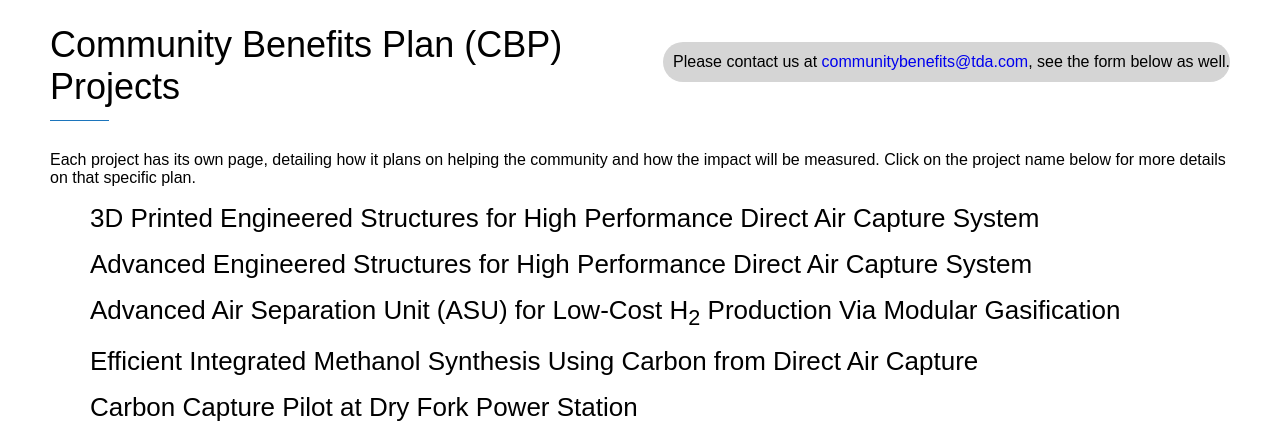
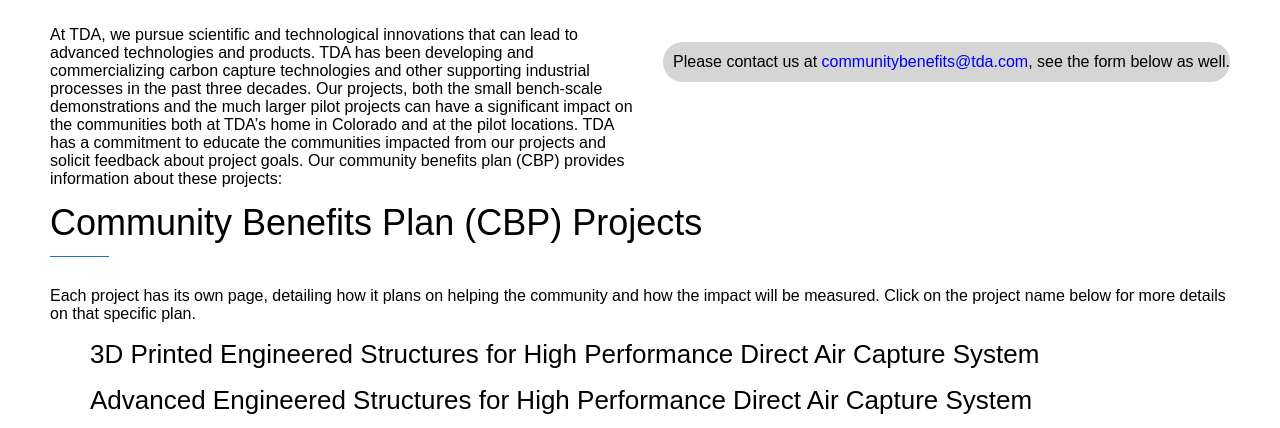
Before and after one commit to lbaron2/TDA-Website, a Flask app: page / in a window 1280 px wide. Shown: the part 100-528 px from the top of the page. Run offline with Flask 3, Linux system fonts and the light colour scheme.

Commit message:
adds intro paragraph

```diff
--- a/static/style.css
+++ b/static/style.css
@@ -518,9 +518,19 @@
   border-radius: 25px;
   line-height: 40px;
 }
-#contact-cbp-top-text{
+#top-items{
+  display: inline;
   position: relative;
   top:10px;
+  width: 80%;
+
+}
+#intro-para{
+  display: block;
+  width: 50%;
+}
+#contact-cbp{
+  display: block;
 }
 #form{
   background-color: #d5d5d5;
--- a/templates/community-benefits-projects.html
+++ b/templates/community-benefits-projects.html
@@ -2,8 +2,13 @@
 {% block mainContent%}
 {{ super() }}
 <div class="main-content">
-  <div id= "contact-cbp-top-text">
-    <p id = "contact-cbp-cont">Please contact us at <a id="contact-us-bar" href="mailto:communitybenefits@tda.com?">communitybenefits@tda.com</a>, see the form below as well.<p>
+  <div id ="top-items">
+    <div id= "contact-cbp">
+      <p id = "contact-cbp-cont">Please contact us at <a id="contact-us-bar" href="mailto:communitybenefits@tda.com?">communitybenefits@tda.com</a>, see the form below as well.<p>
+    </div>
+    <div id="intro-para">
+      <p>At TDA, we pursue scientific and technological innovations that can lead to advanced technologies and products. TDA has been developing and commercializing carbon capture technologies and other supporting industrial processes in the past three decades.  Our projects, both the small bench-scale demonstrations and the much larger pilot projects can have a significant impact on the communities both at TDA’s home in Colorado and at the pilot locations.  TDA has a commitment to educate the communities impacted from our projects and solicit feedback about project goals.  Our community benefits plan (CBP) provides information about these projects:</p>
+    </div>
   </div>
   <div id="projects">
     <h1>Community Benefits Plan (CBP) Projects</h1>
```
